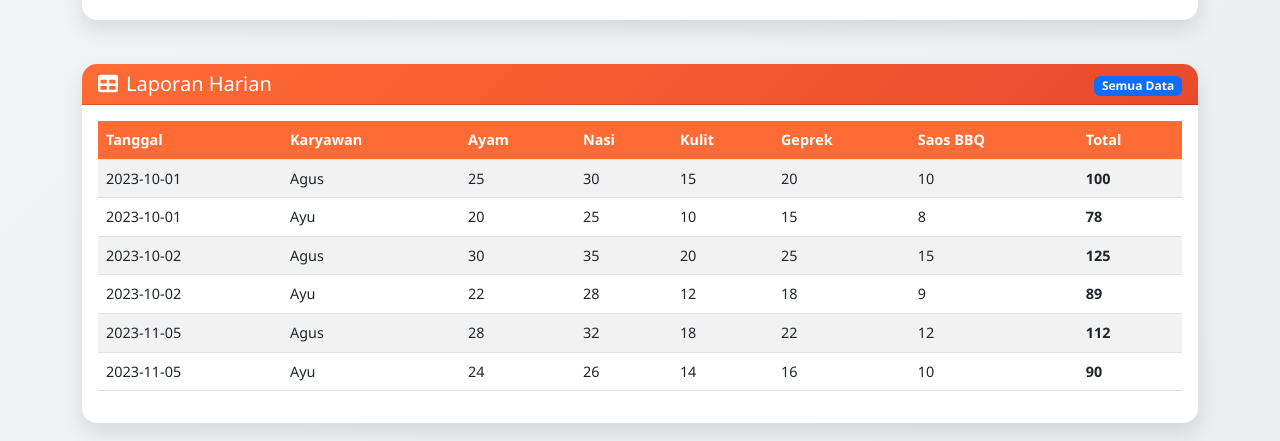
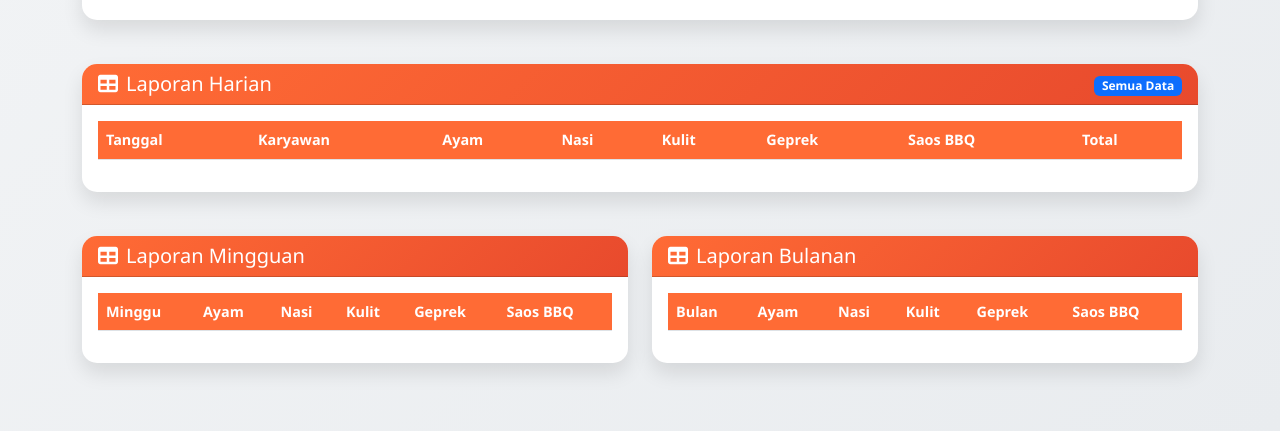
Before and after one commit to agusseti9900/dsist, a plain HTML site: page index.html in a window 1280 px wide. Shown: the part 1638-2079 px from the top of the page. Drawn offline with nearby package versions, Linux system fonts and the light colour scheme.

Commit message:
Update index.html

```diff
--- a/index.html
+++ b/index.html
@@ -276,9 +276,8 @@
                                 <div class="col-md-4 mb-3">
                                     <label for="filterTahun" class="form-label">Filter Tahun</label>
                                     <select class="form-select" id="filterTahun">
-                                        <option value="2023">2023</option>
-                                        <option value="2024">2024</option>
                                         <option value="2025">2025</option>
+
                                     </select>
                                 </div>
                                 <div class="col-md-4 mb-3 d-flex align-items-end">
@@ -457,20 +456,13 @@
     <script>
         // Data contoh untuk simulasi
         const sampleData = {
-            daily: [
-                { tanggal: '2023-10-01', karyawan: 'Agus', ayam: 25, nasi: 30, kulit: 15, geprek: 20, saosBBQ: 10 },
-                { tanggal: '2023-10-01', karyawan: 'Ayu', ayam: 20, nasi: 25, kulit: 10, geprek: 15, saosBBQ: 8 },
-                { tanggal: '2023-10-02', karyawan: 'Agus', ayam: 30, nasi: 35, kulit: 20, geprek: 25, saosBBQ: 15 },
-                { tanggal: '2023-10-02', karyawan: 'Ayu', ayam: 22, nasi: 28, kulit: 12, geprek: 18, saosBBQ: 9 },
-                { tanggal: '2023-11-05', karyawan: 'Agus', ayam: 28, nasi: 32, kulit: 18, geprek: 22, saosBBQ: 12 },
-                { tanggal: '2023-11-05', karyawan: 'Ayu', ayam: 24, nasi: 26, kulit: 14, geprek: 16, saosBBQ: 10 }
-            ],
+
             weekly: [
                 { minggu: 'Minggu 1 Okt', ayam: 150, nasi: 180, kulit: 90, geprek: 120, saosBBQ: 60 },
                 { minggu: 'Minggu 2 Okt', ayam: 160, nasi: 190, kulit: 100, geprek: 130, saosBBQ: 70 },
                 { minggu: 'Minggu 3 Okt', ayam: 170, nasi: 200, kulit: 110, geprek: 140, saosBBQ: 80 },
                 { minggu: 'Minggu 1 Nov', ayam: 165, nasi: 185, kulit: 95, geprek: 125, saosBBQ: 65 }
-            ],
+
             monthly: [
                 { bulan: 'Oktober 2023', ayam: 600, nasi: 720, kulit: 360, geprek: 480, saosBBQ: 240 },
                 { bulan: 'November 2023', ayam: 620, nasi: 740, kulit: 380, geprek: 500, saosBBQ: 260 },
```
